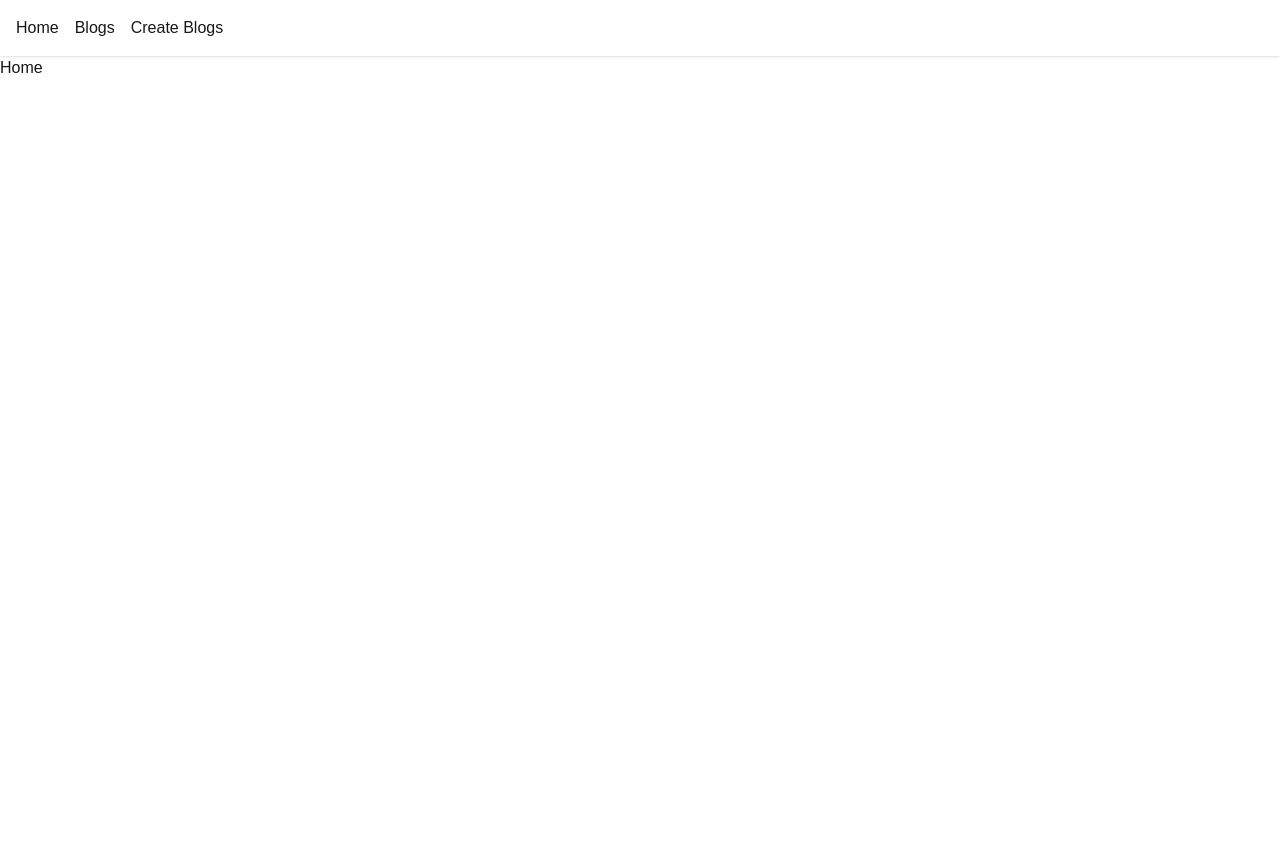
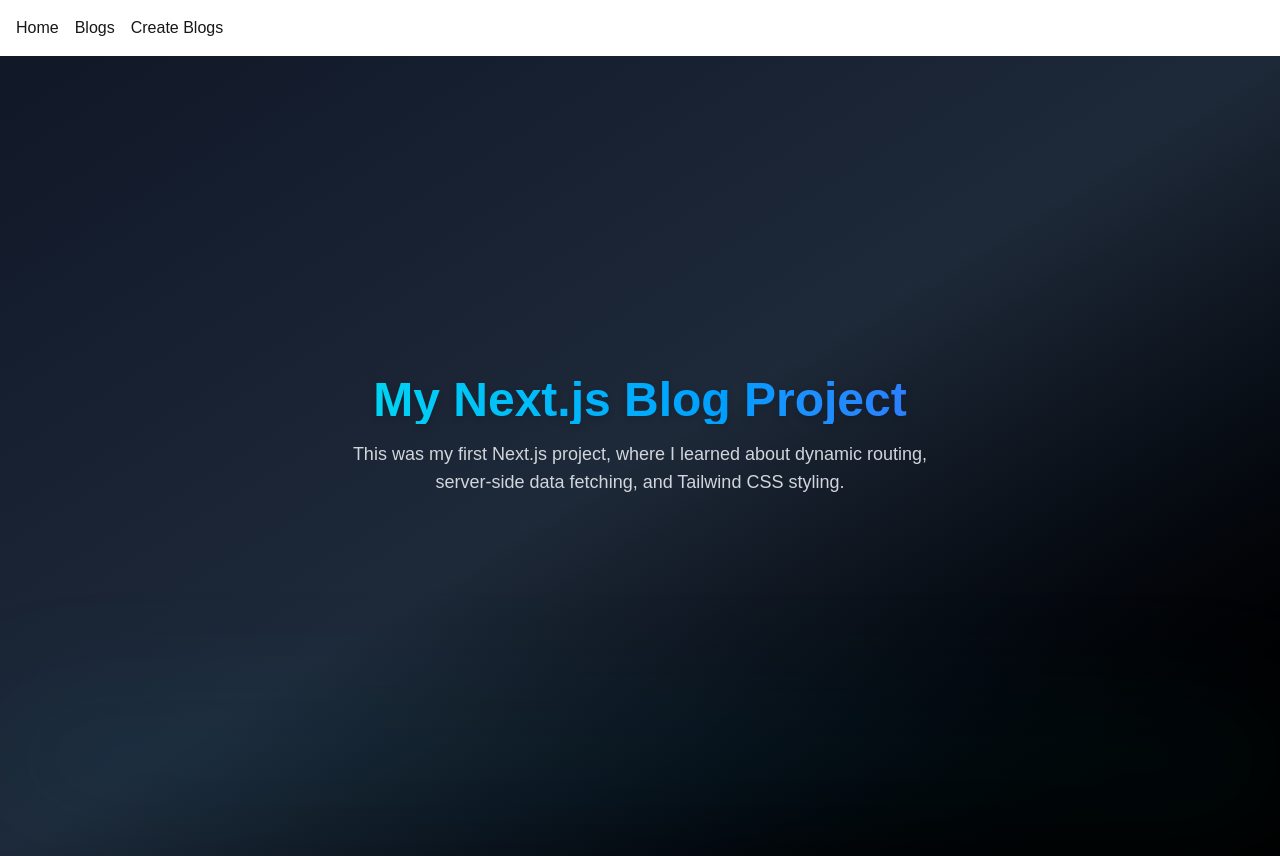
Before and after one commit to shakiba-vakili/Blog, a Next.js app: page / in a window 1280 px wide. Before the commit the page ends 800 px from the top, so only its background shows below. Built offline with nearby package versions, Linux system fonts and the light colour scheme.

Commit message:
redesign home page with Tailwind gradient and modern layout

```diff
--- a/src/app/page.tsx
+++ b/src/app/page.tsx
@@ -1,10 +1,18 @@
-import Image from "next/image";
-
 export default function Home() {
   return (
-    <div >
+    <div className="min-h-screen bg-gradient-to-br from-gray-900 via-gray-800 to-black flex flex-col items-center justify-center text-white p-6">
+      {/* عنوان اصلی */}
+      <h1 className="text-5xl font-extrabold text-center mb-4 bg-clip-text text-transparent bg-gradient-to-r from-cyan-400 to-blue-500 drop-shadow-md">
+My Next.js Blog Project    </h1>
 
-      Home
+      {/* توضیح کوتاه */}
+      <p className="text-gray-300 text-lg text-center max-w-xl mb-10">
+This was my first Next.js project, where I learned about dynamic routing, server-side data fetching, and Tailwind CSS styling.
+
+      </p>
+
+      {/* افکت تزئینی پایین صفحه */}
+      <div className="absolute bottom-0 left-0 w-full h-32 bg-gradient-to-t from-cyan-500/10 to-transparent blur-3xl pointer-events-none" />
     </div>
   );
 }
```
